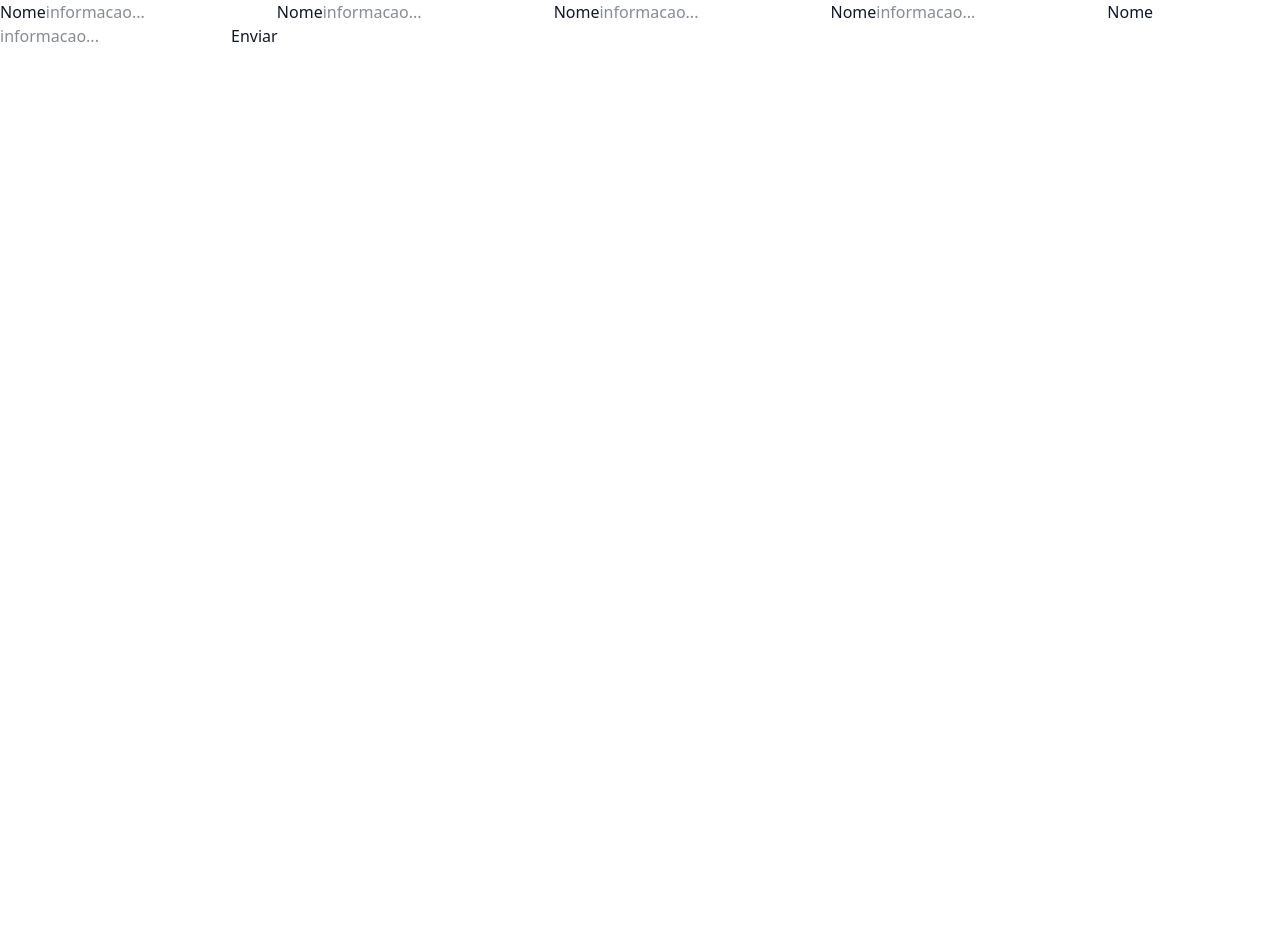
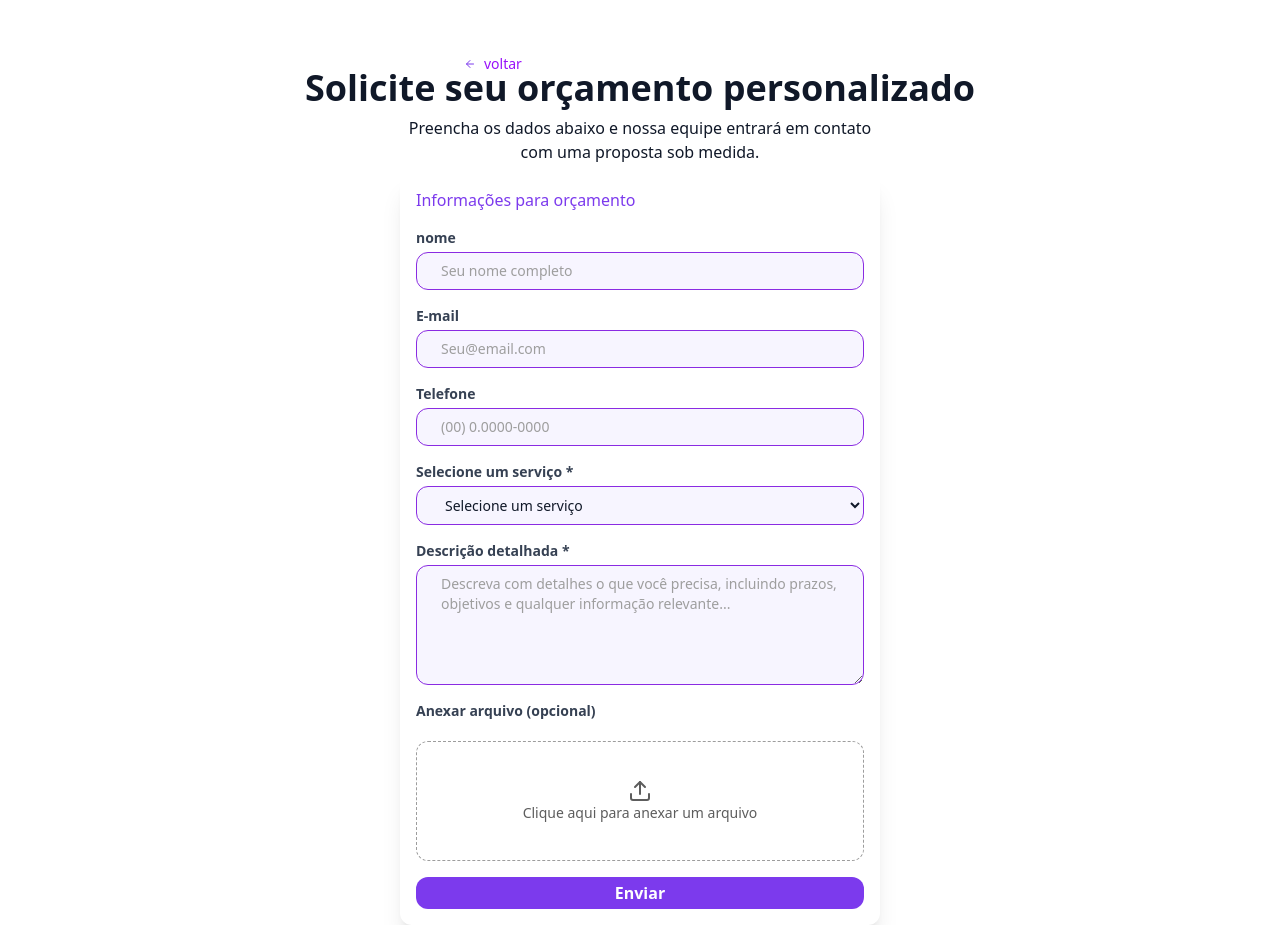
Before and after one commit to Freitas024/Budgy, a Next.js app: page /forms in a window 1280 px wide. Before the commit the page ends 800 px from the top, so only its background shows below. Built offline with nearby package versions, Linux system fonts and the light colour scheme.

Commit message:
style: criação do estilo das paginas forms e login

```diff
--- a/src/app/(auth)/dashboard/page.tsx
+++ b/src/app/(auth)/dashboard/page.tsx
@@ -1,6 +1,5 @@
 "use client";
 
-import { useAuth } from "@/hooks/useAuth";
 
 export default function Dashboard() {
 
--- /dev/null
+++ b/src/app/(auth)/forms/layout.tsx
@@ -0,0 +1,15 @@
+import Header from "@/components/headerForms/FormsHeader";
+import "@/styles/globals.css";
+
+export default function RootLayout({
+  children,
+}: Readonly<{
+  children: React.ReactNode;
+}>) {
+  return (
+    <div>
+      <Header />
+      {children}
+    </div>
+  );
+}
--- a/src/app/(auth)/forms/page.tsx
+++ b/src/app/(auth)/forms/page.tsx
@@ -1,22 +1,96 @@
 "use client";
 
+import { Upload } from "lucide-react";
+import FormField from "@/components/formField/FormField";
 
-export default function Home(){
-  return(
-    <div className="">
-      <form>
-        <label>Nome</label>
-        <input placeholder="informacao..."/>
-        <label>Nome</label>
-        <input placeholder="informacao..."/>
-        <label>Nome</label>
-        <input placeholder="informacao..."/>
-        <label>Nome</label>
-        <input placeholder="informacao..."/>
-        <label>Nome</label>
-        <input placeholder="informacao..."/>
-        <button>Enviar</button>
+export default function Home() {
+  return (
+    <main className="h-screen flex flex-col justify-center items-center">
+      <h2 className="w-180 text-[var(--foreground)] text-center font-bold text-4xl">
+        Solicite seu orçamento personalizado
+      </h2>
+      <h4 className="w-120 py-2 text-center font-light text-[var(--foreground)]">
+        Preencha os dados abaixo e nossa equipe entrará em contato com uma
+        proposta sob medida.
+      </h4>
+      <form className="w-120 flex flex-col gap-4 p-4 shadow-xl rounded-xl">
+        <h3 className="text-[#7C3AED] font-medium">
+          Informações para orçamento
+        </h3>
+        <FormField
+          as="input"
+          type="text"
+          name="name"
+          id="name"
+          label="nome"
+          placeholder="Seu nome completo"
+          required
+        />
+        <FormField
+          as="input"
+          type="text"
+          name="email"
+          id="email"
+          label="E-mail"
+          placeholder="Seu@email.com"
+          required
+        />
+        <FormField
+          as="input"
+          type="tel"
+          name="phone"
+          id="phone"
+          label="Telefone"
+          placeholder="(00) 0.0000-0000"
+          required
+        />
+        <FormField
+          as="select"
+          name="select"
+          id="select"
+          label="Selecione um serviço *"
+          placeholder="Selecione um serviço *"
+          options={[
+            { value: "serviços", label: "Selecione um serviço" },
+            { value: "design", label: "Designer Gráfico" },
+            { value: "dev", label: "Desenvolvimento web" },
+            { value: "marketing", label: "Marketing Digital" },
+            { value: "ux", label: "UX Research" },
+            { value: "ui", label: "ui designer" },
+          ]}
+          required
+        />
+        <FormField
+          as="textarea"
+          name="descricao"
+          id="descricao"
+          label="Descrição detalhada *"
+          placeholder="Descreva com detalhes o que você precisa, incluindo prazos, objetivos e qualquer informação relevante... "
+          className="h-30"
+          required
+        />
+        <FormField
+          as="input"
+          type="File"
+          name="file"
+          id="arquivo"
+          label="Anexar arquivo (opcional)"
+          className="hidden"
+        />
+        <label
+          htmlFor="arquivo"
+          className="h-30 border border-dashed rounded-xl flex flex-col justify-center items-center border-[#9D9D9D] hover:border-[#7C3AED] hover:text-[#7c3aed] cursor-pointer text-[#5d5d5d] text-sm"
+        >
+          <Upload />
+          Clique aqui para anexar um arquivo
+        </label>
+        <button
+          className="bg-[#7C3AED] text-[#FFFFFF] text-md px-6 py-1 font-semibold rounded-xl flex justify-center items-center hover:shadow-lg cursor-pointer"
+          type="submit"
+        >
+          Enviar
+        </button>
       </form>
-    </div>
-  )
+    </main>
+  );
 }
--- /dev/null
+++ b/src/app/(auth)/login/layout.tsx
@@ -0,0 +1,16 @@
+import Header from "@/components/headerForms/FormsHeader";
+import "@/styles/globals.css";
+
+
+export default function RootLayout({
+  children,
+}: Readonly<{
+  children: React.ReactNode;
+}>) {
+  return (
+      <div>
+        <Header />
+        {children}
+      </div>
+  );
+}
--- a/src/app/(auth)/login/page.tsx
+++ b/src/app/(auth)/login/page.tsx
@@ -1,25 +1,41 @@
 "use client";
 
 import { useNavigate } from "@/hooks/useNavigate";
-import { useAuth } from "@/hooks/useAuth";
-import Input from "@/components/input/page";
+import Logo from "@/components/logoMarca/LogoMarca";
 
 export default function Login() {
   const { goTo } = useNavigate();
-  const { mockLogin } = useAuth();
 
   return (
-    <main className="h-screen flex flex-col justify-center items-center">
-      <h2 className="font-bold text-[var(--foreground)] text-4xl pb-12">Admin</h2>
-      <form className="h-120 w-120 border flex flex-col justify-center gap-12 ">
-        <label>CPF</label>
-        <Input type="text" placeholder="000.000.000-00" name="cpf" id="cpf" required/>
-        <label>Senha</label>
-        <Input type="password" placeholder="**********" name="password" id="password" required/>
-        <button onClick={() => {
-          goTo("/dashboard")
-          mockLogin()
-        }}>Entrar</button>
+    <main className="h-screen flex flex-col justify-start items-center mt-24">
+      <Logo />
+      <form className="h-120 w-120 flex flex-col justify-center gap-6 shadow-xl px-6 rounded-xl">
+        <label className="font-semibold text-[var(--foreground)]">CPF</label>
+        <input
+          className="bg-[#F7F5FF] px-2 py-2 rounded-xl placeholder:text-[#9E9E9E] border border-[#8A2BE2]"
+          type="text"
+          placeholder="000.000.000-00"
+          name="cpf"
+          id="cpf"
+          required
+        />
+        <label className="font-semibold text-[var(--foreground)]">Senha</label>
+        <input
+          className="bg-[#F7F5FF] px-2 py-2 rounded-xl placeholder:text-[#9E9E9E] border border-[#8A2BE2]"
+          type="password"
+          placeholder="**********"
+          name="password"
+          id="password"
+          required
+        />
+        <button
+          className="bg-[#7C3AED] text-[#FFFFFF] text-md px-6 py-2 mt-18 font-semibold rounded-xl flex justify-center items-center hover:shadow-lg cursor-pointer"
+          onClick={() => {
+            goTo("/dashboard");
+          }}
+        >
+          Entrar
+        </button>
       </form>
     </main>
   );
--- a/src/app/(main)/page.tsx
+++ b/src/app/(main)/page.tsx
@@ -3,7 +3,6 @@
 import ChoiceCard from "@/components/choiceCard/page";
 import OperatingCard from "@/components/operatingCard/page";
 import { useNavigate } from "@/hooks/useNavigate";
-import { useAuth } from "@/hooks/useAuth";
 
 export default function Home() {
   const { goTo } = useNavigate();
--- /dev/null
+++ b/src/components/formField/FormField.tsx
@@ -0,0 +1,69 @@
+import React from "react";
+
+interface Option {
+  value: string;
+  label: string;
+}
+
+type InputProps = React.InputHTMLAttributes<HTMLInputElement> & {
+  as?: "input";
+};
+
+type TextareaProps = React.TextareaHTMLAttributes<HTMLTextAreaElement> & {
+  as: "textarea";
+};
+
+type SelectProps = React.SelectHTMLAttributes<HTMLSelectElement> & {
+  as: "select";
+  options: Option[];
+  placeholder?: string;
+};
+
+type FormFieldProps = (InputProps | TextareaProps | SelectProps) & {
+  label?: string;
+};
+
+const baseStyle =
+  "bg-[#F7F5FF] px-6 py-2 rounded-xl border border-[#8A2BE2] placeholder:text-[#9E9E9E] text-sm focus:outline-none focus:ring-2 focus:ring-[#8A2BE2]";
+
+const FormField: React.FC<FormFieldProps> = ({
+  label,
+  as = "input",
+  ...props
+}) => {
+  return (
+    <div className="flex flex-col w-full">
+      {label && (
+        <label
+          htmlFor={(props as any).id}
+          className="text-sm font-semibold text-gray-700 mb-1"
+        >
+          {label}
+        </label>
+      )}
+
+      {as === "textarea" && (
+        <textarea {...(props as TextareaProps)} className={`${baseStyle} ${props.className || ""}`} />
+      )}
+
+      {as === "select" && (
+        <select {...(props as SelectProps)} className={`${baseStyle} ${props.className || ""}`}>
+          <option value="" disabled>
+            {(props as SelectProps).placeholder || "Selecione..."}
+          </option>
+          {(props as SelectProps).options.map((opt) => (
+            <option key={opt.value} value={opt.value}>
+              {opt.label}
+            </option>
+          ))}
+        </select>
+      )}
+
+      {as === "input" && (
+        <input {...(props as InputProps)} className={`${baseStyle} ${props.className || ""}`} />
+      )}
+    </div>
+  );
+};
+
+export default FormField;
--- /dev/null
+++ b/src/components/headerForms/FormsHeader.tsx
@@ -0,0 +1,22 @@
+"use client";
+
+import { ArrowLeft } from "lucide-react";
+import { useNavigate } from "@/hooks/useNavigate";
+
+export default function HeaderLogin() {
+  const { goTo } = useNavigate();
+
+  return (
+    <main className="w-full h-6 px-100 py-12 flex justify-start items-start">
+      <button
+        onClick={() => {
+          goTo("/");
+        }}
+        className="bg-purple-500/00 text-purple-600 h-8 w-24 mx-12 font-light text-sm px-4 rounded-xl flex items-center gap-2 hover:bg-purple-500/30 cursor-pointer transition"
+      >
+        <ArrowLeft size={12} color="#7C3AED" />
+        voltar
+      </button>
+    </main>
+  );
+}
--- a/src/components/input/page.tsx
+++ /dev/null
@@ -1,28 +0,0 @@
-"use client";
-
-import { InputHTMLAttributes } from "react";
-
-type InputProps = {
-  label?: string;
-  error?: string;
-} & InputHTMLAttributes<HTMLInputElement>;
-
-export default function Input({
-  label,
-  error,
-  className,
-  ...rest
-}: InputProps) {
-  return (
-    <div className="flex flex-col gap-1 w-full">
-      {label && <label className="text-sm font-medium">{label}</label>}
-
-      <input
-        className={`bg-[#D9D9D9] px-3 py-1 border border-gray-300 rounded-2xl focus:outline-none focus:ring-2 focus:ring-blue-500 ${className}`}
-        {...rest}
-      />
-
-      {error && <span className="text-sm text-red-500">{error}</span>}
-    </div>
-  );
-}
--- /dev/null
+++ b/src/components/logoMarca/LogoMarca.tsx
@@ -0,0 +1,10 @@
+export default function LogoMarca() {
+  return (
+    <div className="flex items-center gap-3">
+      <div className="w-10 h-10 rounded-lg flex items-center justify-center bg-[linear-gradient(to_right,_#7C3AED,_#8944FF)]">
+        <span className="text-white font-semibold text-xl">B</span>
+      </div>
+      <h2 className="text-2xl font-bold text-[#7C3AED]">Budgy</h2>
+    </div>
+  );
+}
--- a/src/hooks/useAuth.ts
+++ /dev/null
@@ -1,29 +0,0 @@
-"use client";
-
-import Cookies from "js-cookie";
-import { useEffect } from "react";
-import { useRouter } from "next/navigation";
-
-export function useAuth() {
-    const router = useRouter();
-
-    useEffect(() => {
-        const token = Cookies.get("auth_token");
-
-        if (!token) {
-            router.replace("/");
-        }
-    }, [router]);
-
-    function mockLogin() {
-        Cookies.set("auth_token", "meu_token_falso", { expires: 1 });
-        console.log(Cookies.get("auth_token"));
-    }
-
-    function mockLogout() {
-        Cookies.remove("auth_token");
-        router.replace("/");
-    }
-
-    return { mockLogin, mockLogout };
-}
```
